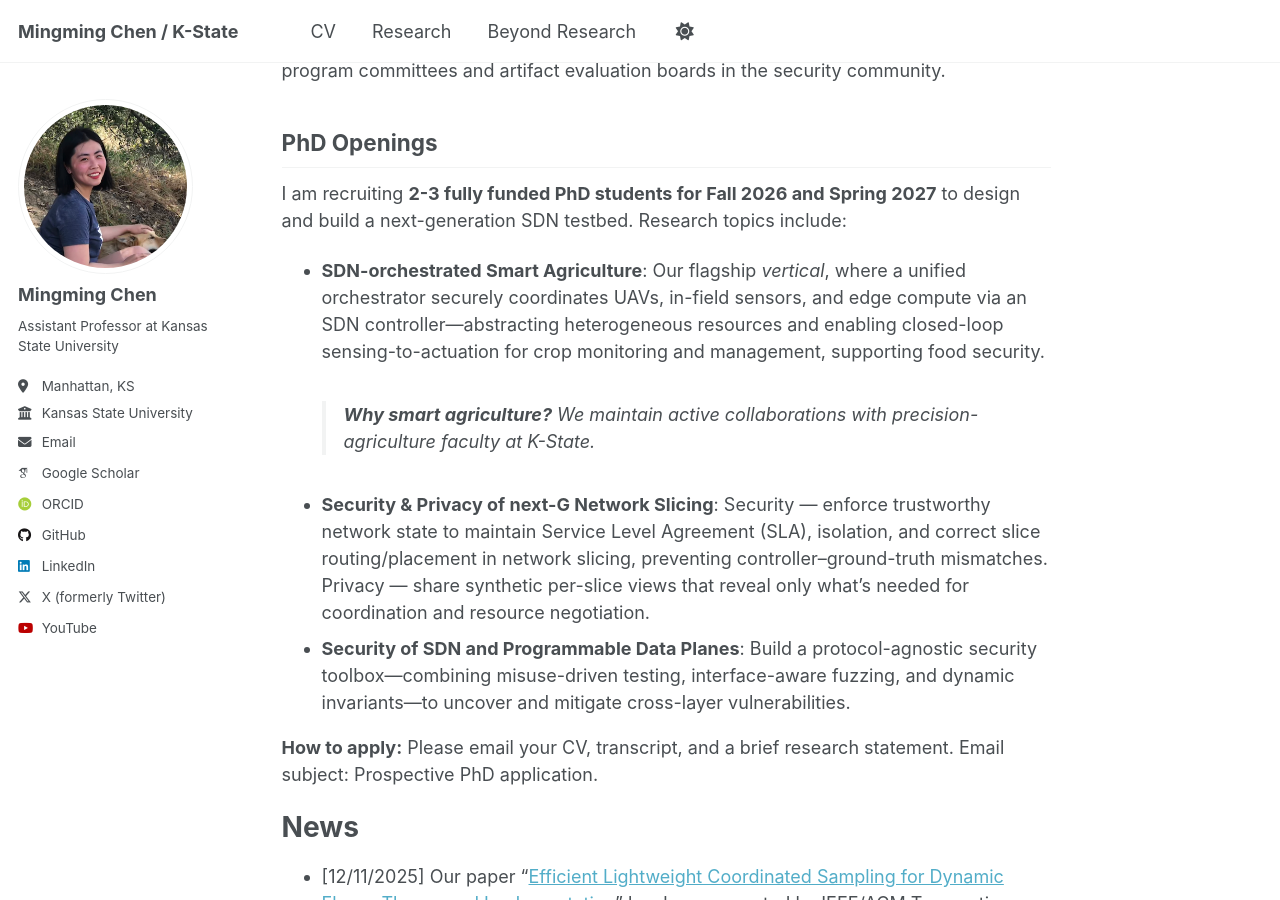
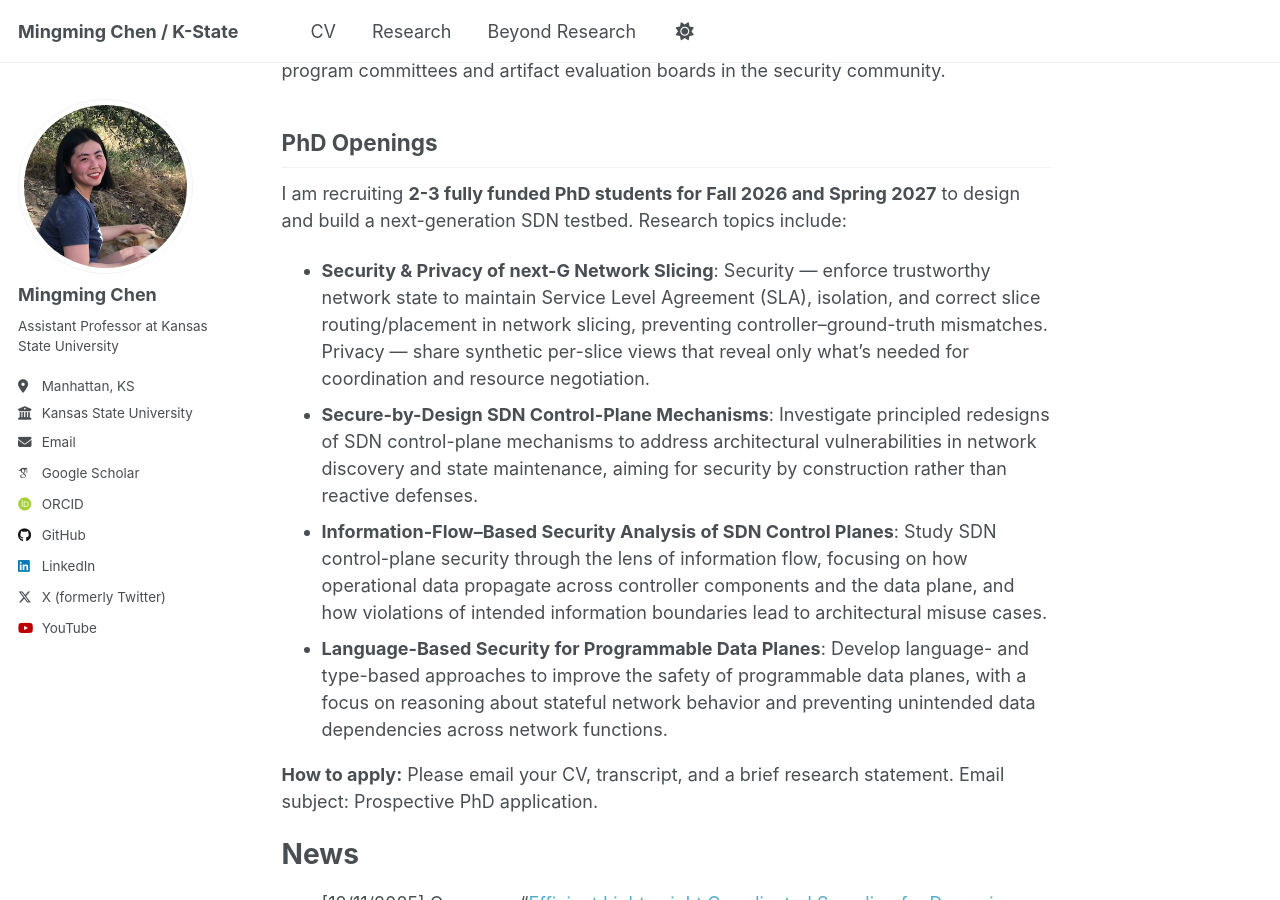
Before and after one commit to mzc796/mzc796.github.io, a Jekyll site: the page built from _pages/about.md, in a window 1280 px wide and 900 px high, scrolled down 435 px. Built offline with Jekyll 4.4.1, drawn with Linux system fonts in a browser that asks for light colours; some web fonts are replaced; a script that is not in the unit is left out.

Commit message:
Update PhD openings with new research topics
Added new research topics for PhD openings, including secure-by-design mechanisms and language-based security.

```diff
--- a/_pages/about.md
+++ b/_pages/about.md
@@ -11,10 +11,10 @@ My work has appeared in ACM CCS and USENIX Security and has led to the disclosur
 
 ## PhD Openings
 I am recruiting **2-3 fully funded PhD students for Fall 2026 and Spring 2027** to design and build a next-generation SDN testbed. Research topics include:
-- **SDN-orchestrated Smart Agriculture**: Our flagship *vertical*, where a unified orchestrator securely coordinates UAVs, in-field sensors, and edge compute via an SDN controller—abstracting heterogeneous resources and enabling closed-loop sensing-to-actuation for crop monitoring and management, supporting food security.
-  > **Why smart agriculture?** We maintain active collaborations with precision-agriculture faculty at K-State.
 - **Security & Privacy of next-G Network Slicing**: Security — enforce trustworthy network state to maintain Service Level Agreement (SLA), isolation, and correct slice routing/placement in network slicing, preventing controller–ground-truth mismatches. Privacy — share synthetic per-slice views that reveal only what’s needed for coordination and resource negotiation.
-- **Security of SDN and Programmable Data Planes**: Build a protocol-agnostic security toolbox—combining misuse-driven testing, interface-aware fuzzing, and dynamic invariants—to uncover and mitigate cross-layer vulnerabilities.
+- **Secure-by-Design SDN Control-Plane Mechanisms**: Investigate principled redesigns of SDN control-plane mechanisms to address architectural vulnerabilities in network discovery and state maintenance, aiming for security by construction rather than reactive defenses.
+- **Information-Flow–Based Security Analysis of SDN Control Planes**: Study SDN control-plane security through the lens of information flow, focusing on how operational data propagate across controller components and the data plane, and how violations of intended information boundaries lead to architectural misuse cases.
+- **Language-Based Security for Programmable Data Planes**: Develop language- and type-based approaches to improve the safety of programmable data planes, with a focus on reasoning about stateful network behavior and preventing unintended data dependencies across network functions.
 
 **How to apply:** Please email your CV, transcript, and a brief research statement. Email subject: Prospective PhD application.
 
```
